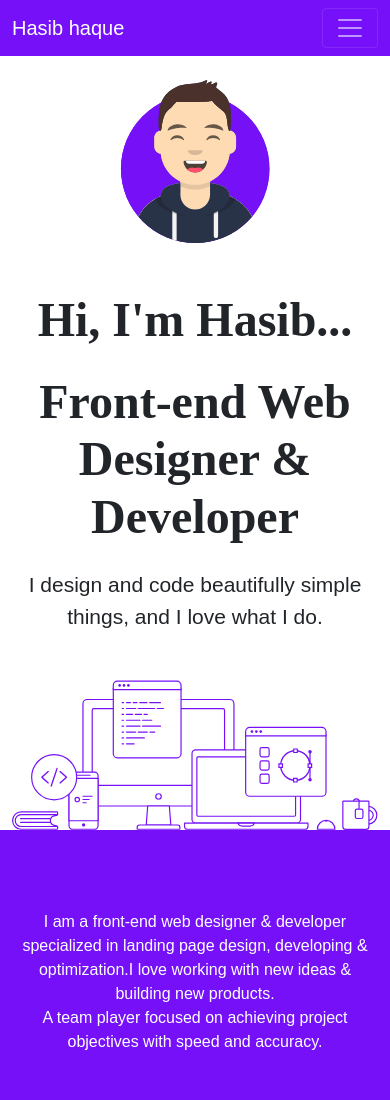
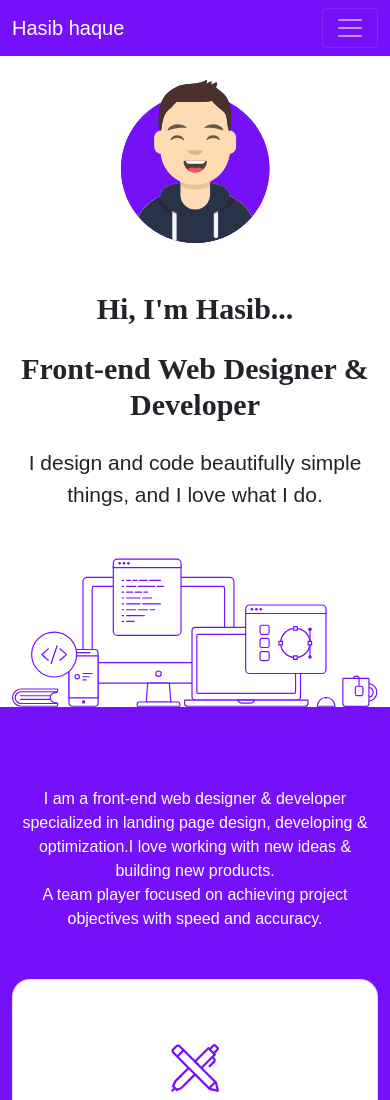
Before and after one commit to hasibhaque07/portfolio, a plain HTML site: page index.html in a window 390 px wide. Shown: the top 1100 px of the page. Drawn offline with nearby package versions, Linux system fonts and the light colour scheme; a web font is replaced by a local one.

Commit message:
Update style.css

```diff
--- a/style.css
+++ b/style.css
@@ -157,6 +157,9 @@
             }
         }
         @media (max-width: 768px){
+            .hero-section h1{
+                font-size: 30px;
+            }
             .hero-img1{
                 width: 150px;
                 height: 163px;
```
